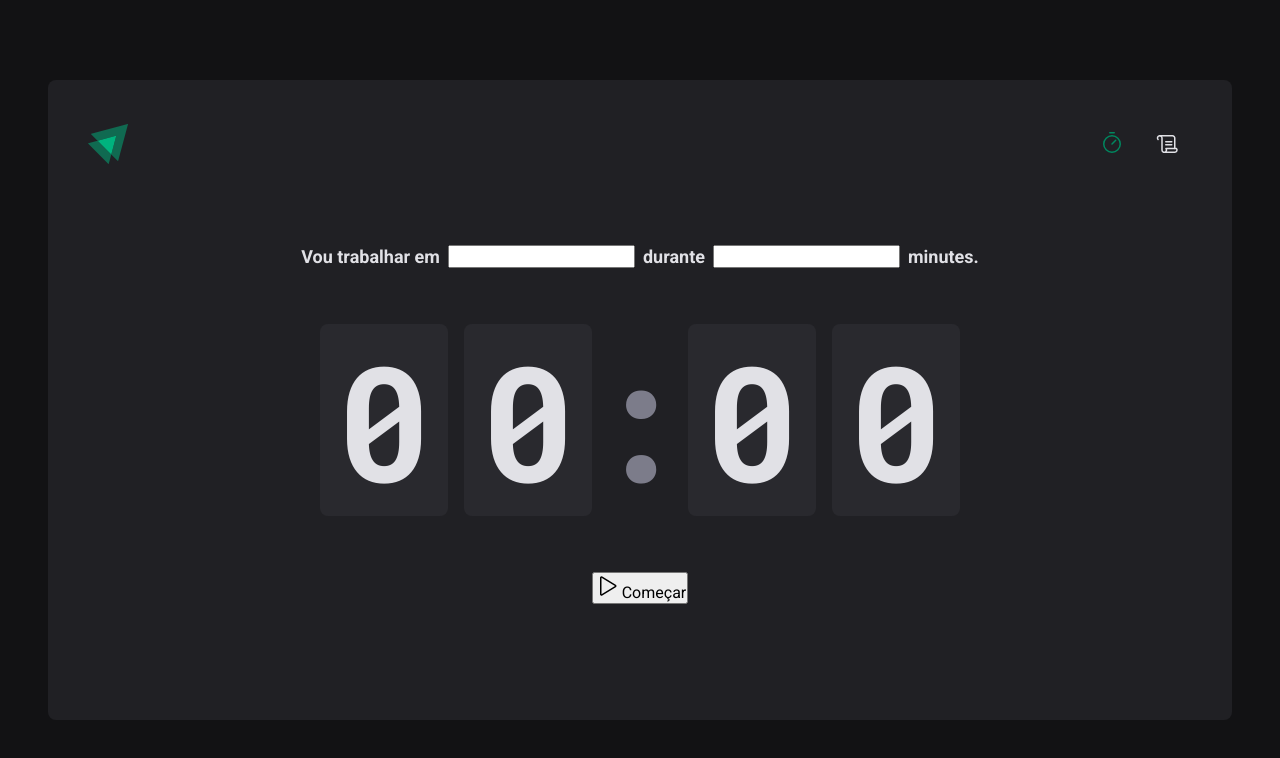
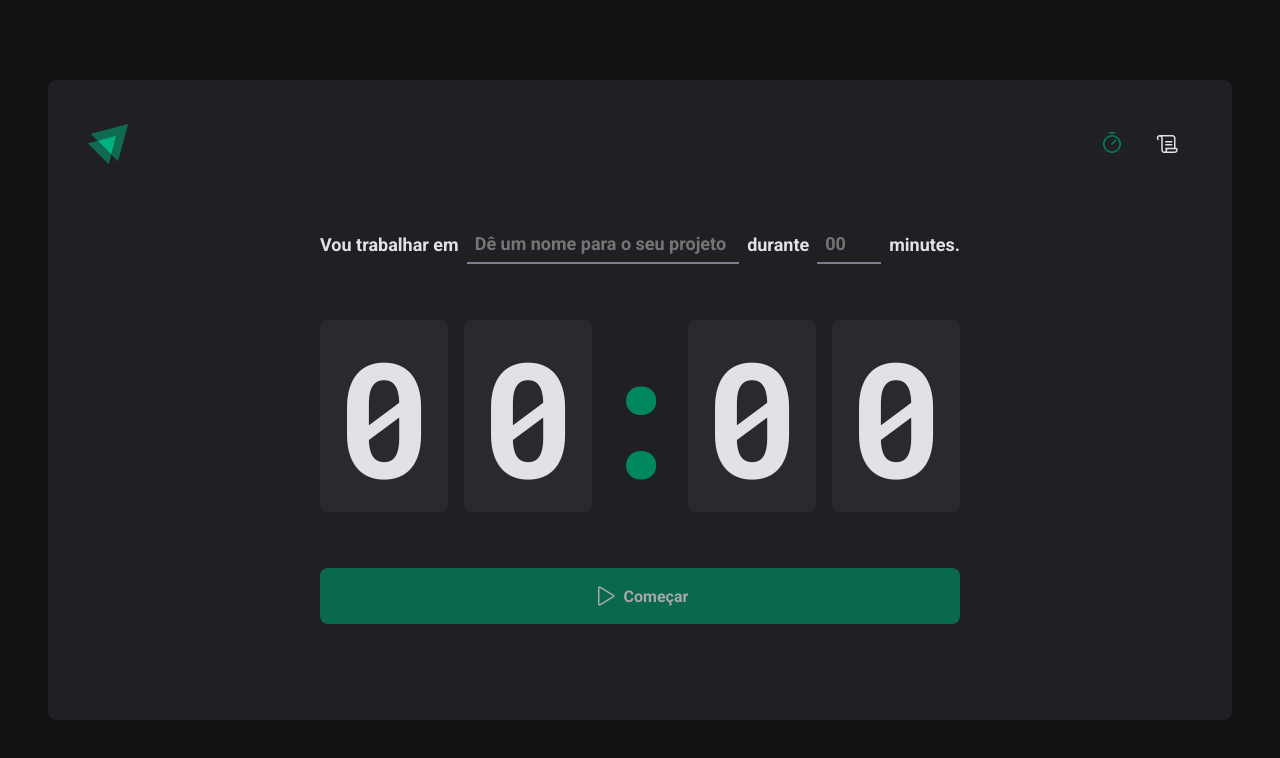
Before and after one commit to geraldobl58/ignite-timer-pomodoro, a React (Vite) app: page / in a window 1280 px wide. Shown: the top 758 px of the page. Built offline with nearby package versions, Linux system fonts and the light colour scheme.

Commit message:
:sparkles: Finishing home page structure and styles

```diff
--- a/src/pages/Home/Home.tsx
+++ b/src/pages/Home/Home.tsx
@@ -4,7 +4,10 @@
   CountdownContainer,
   FormContainer,
   HomeContainer,
+  MinutesAmountInput,
   Separator,
+  StartCountdownButton,
+  TaskInput,
 } from './styles'
 
 export function Home() {
@@ -13,10 +16,18 @@
       <form>
         <FormContainer>
           <label htmlFor="task">Vou trabalhar em</label>
-          <input type="text" id="task" />
+          <TaskInput
+            type="text"
+            id="task"
+            placeholder="Dê um nome para o seu projeto"
+          />
 
           <label htmlFor="minutesAmount">durante</label>
-          <input type="number" id="minutesAmount" />
+          <MinutesAmountInput
+            type="number"
+            id="minutesAmount"
+            placeholder="00"
+          />
 
           <span>minutes.</span>
         </FormContainer>
@@ -29,9 +40,9 @@
           <span>0</span>
         </CountdownContainer>
 
-        <button type="submit">
+        <StartCountdownButton disabled type="submit">
           <Play size={24} /> Começar
-        </button>
+        </StartCountdownButton>
       </form>
     </HomeContainer>
   )
--- a/src/pages/Home/styles.ts
+++ b/src/pages/Home/styles.ts
@@ -31,6 +31,38 @@
   flex-wrap: wrap;
 `
 
+const BaseInput = styled.input`
+  background: transparent;
+  height: 2.5rem;
+  border: 0;
+
+  border-bottom: 2px solid ${(props) => props.theme['gray-500']};
+
+  font-weight: bold;
+  font-size: 1.125rem;
+
+  padding: 0 0.5rem;
+
+  color: ${(props) => props.theme['gray-100']};
+
+  &:focus {
+    box-shadow: none;
+    border-color: ${(props) => props.theme['green-500']};
+  }
+
+  &:hover {
+    color: ${(props) => props.theme['gray-500']};
+  }
+`
+
+export const TaskInput = styled(BaseInput)`
+  flex: 1;
+`
+
+export const MinutesAmountInput = styled(BaseInput)`
+  width: 4rem;
+`
+
 export const CountdownContainer = styled.div`
   font-size: 10rem;
   font-family: 'Roboto Mono', monospace;
@@ -51,7 +83,7 @@
 
 export const Separator = styled.div`
   padding: 2rem 0;
-  color: ${(props) => props.theme['gray-500']};
+  color: ${(props) => props.theme['green-500']};
 
   width: 4rem;
   overflow: hidden;
@@ -59,3 +91,32 @@
   display: flex;
   justify-content: center;
 `
+
+export const StartCountdownButton = styled.button`
+  width: 100%;
+  border: 0;
+  padding: 1rem;
+
+  border-radius: 8px;
+
+  display: flex;
+  align-items: center;
+  justify-content: center;
+
+  gap: 0.5rem;
+  font-weight: bold;
+
+  cursor: pointer;
+
+  color: ${(props) => props.theme['gray-100']};
+  background: ${(props) => props.theme['green-500']};
+
+  &:disabled {
+    opacity: 0.7;
+    cursor: not-allowed;
+  }
+
+  &:not(:disabled):hover {
+    background: ${(props) => props.theme['green-700']};
+  }
+`
```
